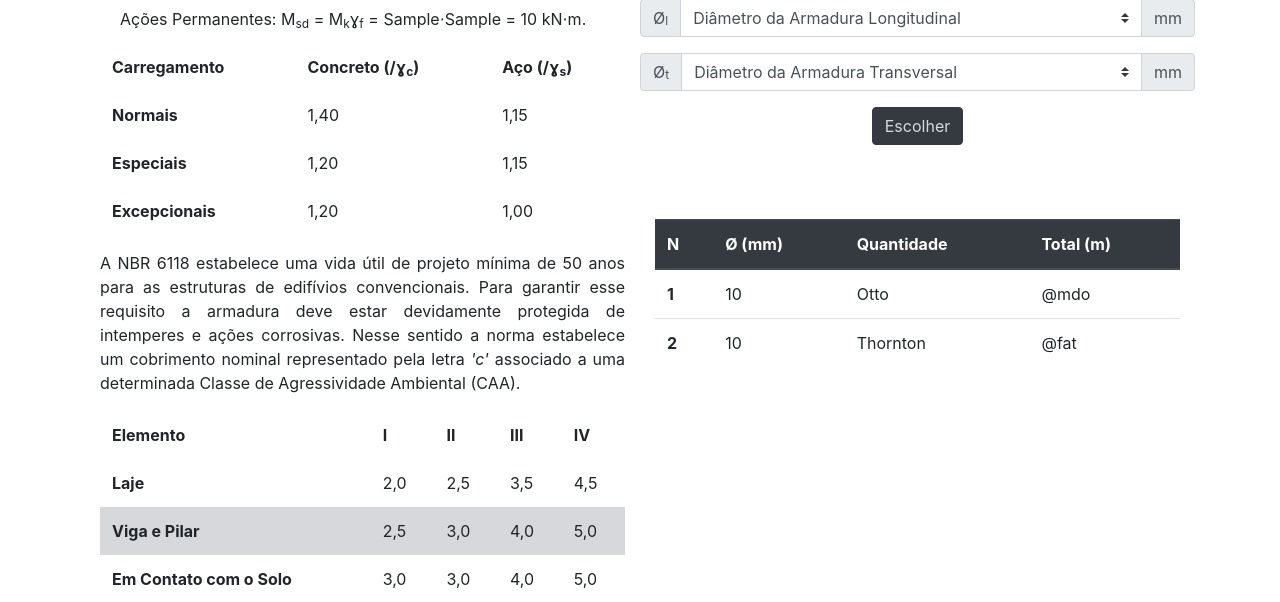
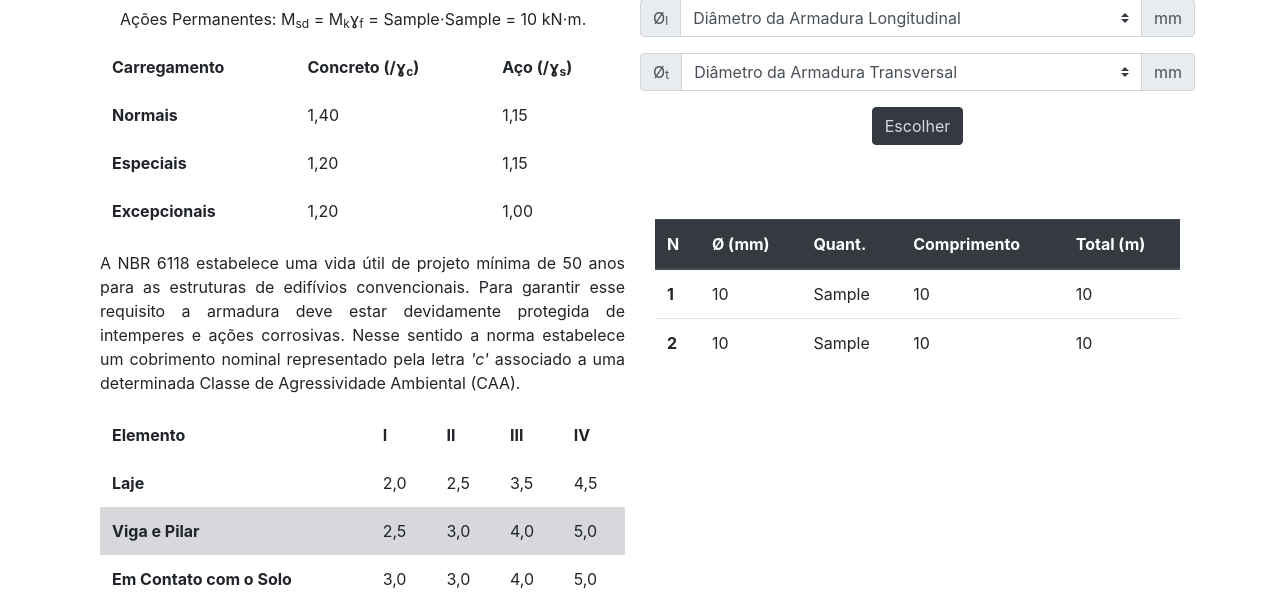
Before and after one commit to iamvitorjesus/artigo, a Flask app: template app/templates/pt/resultados.html in a window 1280 px wide. Shown: the part 532-1134 px from the top of the page. Run offline with Flask 2, Linux system fonts and the light colour scheme; the template is opened without the code that fills it: most values are stand-ins (such as "Sample title", 1, 10 or a date in 2020); parts of the project's set-up code (start-up, migrations or seed data) failed here and were passed over; some libraries are stand-ins or nearby versions.

Commit message:
Wed-02-07-2020-23:43 - Tabela de Aços no resultado

```diff
--- a/app/templates/pt/resultados.html
+++ b/app/templates/pt/resultados.html
@@ -464,7 +464,8 @@
                 <tr>
                   <th scope="col">N</th>
                   <th scope="col">&Oslash (mm)</th>
-                  <th scope="col">Quantidade</th>
+                  <th scope="col">Quant.</th>
+                  <th scope="col">Comprimento</th>
                   <th scope="col">Total (m)</th>
                 </tr>
               </thead>
@@ -472,21 +473,24 @@
                 <tr>
                   <th scope="row">1</th>
                   <td>{{info['ol']|round(1,'common')}}</td>
-                  <td>Otto</td>
-                  <td>@mdo</td>
+                  <td>{{info['nb']}}</td>
+                  <td>{{info['comp_ol']|round(2,'common')}}</td>
+                  <td>{{(info['comp_ol']*info['nb'])|round(2,'common')}}</td>
                 </tr>
                 <tr>
                   <th scope="row">2</th>
                   <td>{{info['ot']|round(1,'common')}}</td>
-                  <td>Thornton</td>
-                  <td>@fat</td>
+                  <td>{{info['ne']}}</td>
+                  <td>{{info['comp_ot']|round(2,'common')}}</td>
+                  <td>{{(info['comp_ot']*info['ne'])|round(2,'common')}}</td>
                 </tr>
                 {% if  info['h'] > 60 %}
                 <tr>
                   <th scope="row">3</th>
                   <td>{{info['op']|round(1,'common')}}</td>
-                  <td>Thornton</td>
-                  <td>@fat</td>
+                  <td>{{info['nsp_face']*2}}</td>
+                  <td>{{info['comp_op']|round(2,'common')}}</td>
+                  <td>{{(info['comp_op']*info['nsp_face']*2)|round(2,'common')}}</td>
                 </tr>
                 {% endif %}
               </tbody>
--- a/viga/detalhamento_cortante.py
+++ b/viga/detalhamento_cortante.py
@@ -69,11 +69,11 @@ def detalhamento_cortante(Sec):
     Sec['S'] = S
     Sec['Smin'] = Smin
     Sec['ne'] = ne
-    Sec['com'] = ((Sec['bw'] - (4*Sec['c']))*2) + (Sec['h']*ra) #  + Sec['Anc_ot'] Comprimento de um estribo (cm)
+    Sec['comp_ot'] = ((Sec['bw'] - (4*Sec['c']))*2) + (Sec['h']*ra) + 14 #  + Sec['Anc_ot'] Comprimento de um estribo (cm)
 
     for d in Bar:
         if d[0] == ot:
-            Sec['ro'] = d[1]
-    Sec['peso'] = Sor['ro']*(Sec['com']/100)*ne # Peso total kg
+            Sec['ro_ot'] = d[1]
+    Sec['peso_ot'] = Sor['ro_ot']*(Sec['comp_ot']/100)*ne # Peso total kg
 
     return(Sec)
```
Also changed, not shown: viga/detalhamento_flexao.py (+9 -5 lines).
